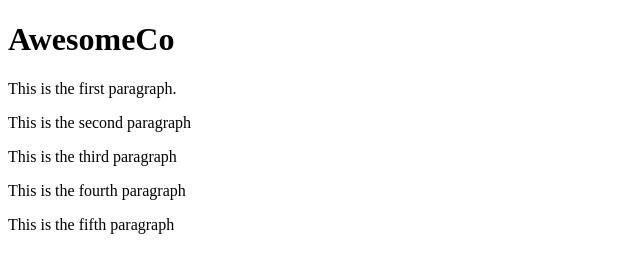
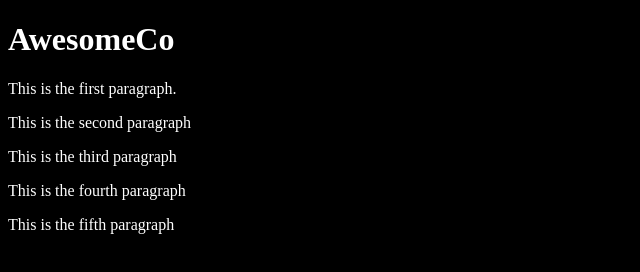
Before and after one commit to sbrostrom/awesomeco_website_sp16, a plain HTML site: page index.html in a window 1280 px wide. Shown: the whole page, without its empty margins (0-640 px from the left). Drawn offline with Linux system fonts and the light colour scheme.

Commit message:
Add stylesheet

```diff
--- /dev/null
+++ b/css/styles.css
@@ -0,0 +1,4 @@
+body {
+    background-color: black;
+    color: white;
+}
--- a/index.html
+++ b/index.html
@@ -3,6 +3,7 @@
     <head>
         <meta charset = "utf-8">
         <title>AwesomeCo</title>
+        <link rel ="stylesheet" href = "css/styles.css">
     </head>
     <body>
         <h1>AwesomeCo</h1>
```
